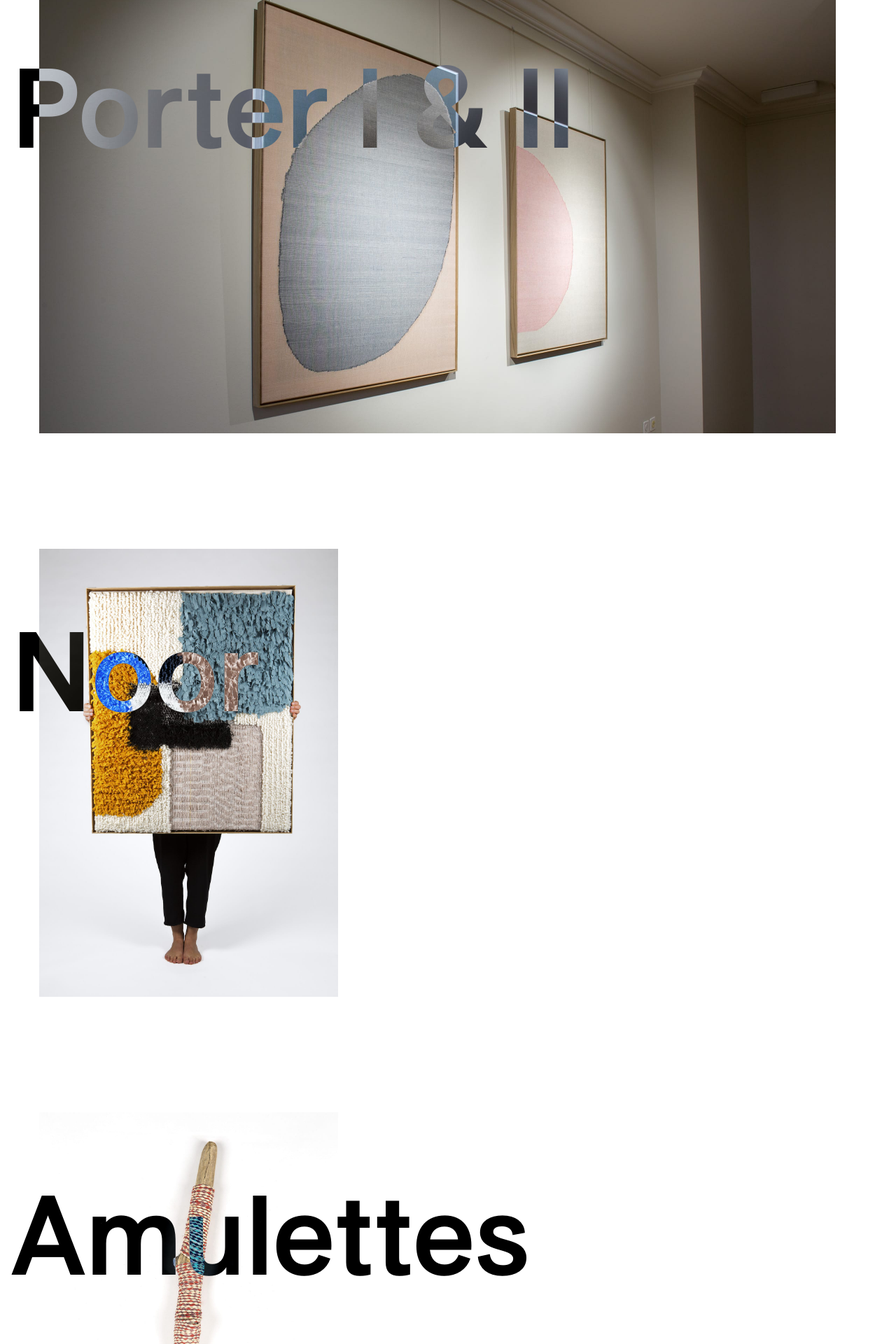
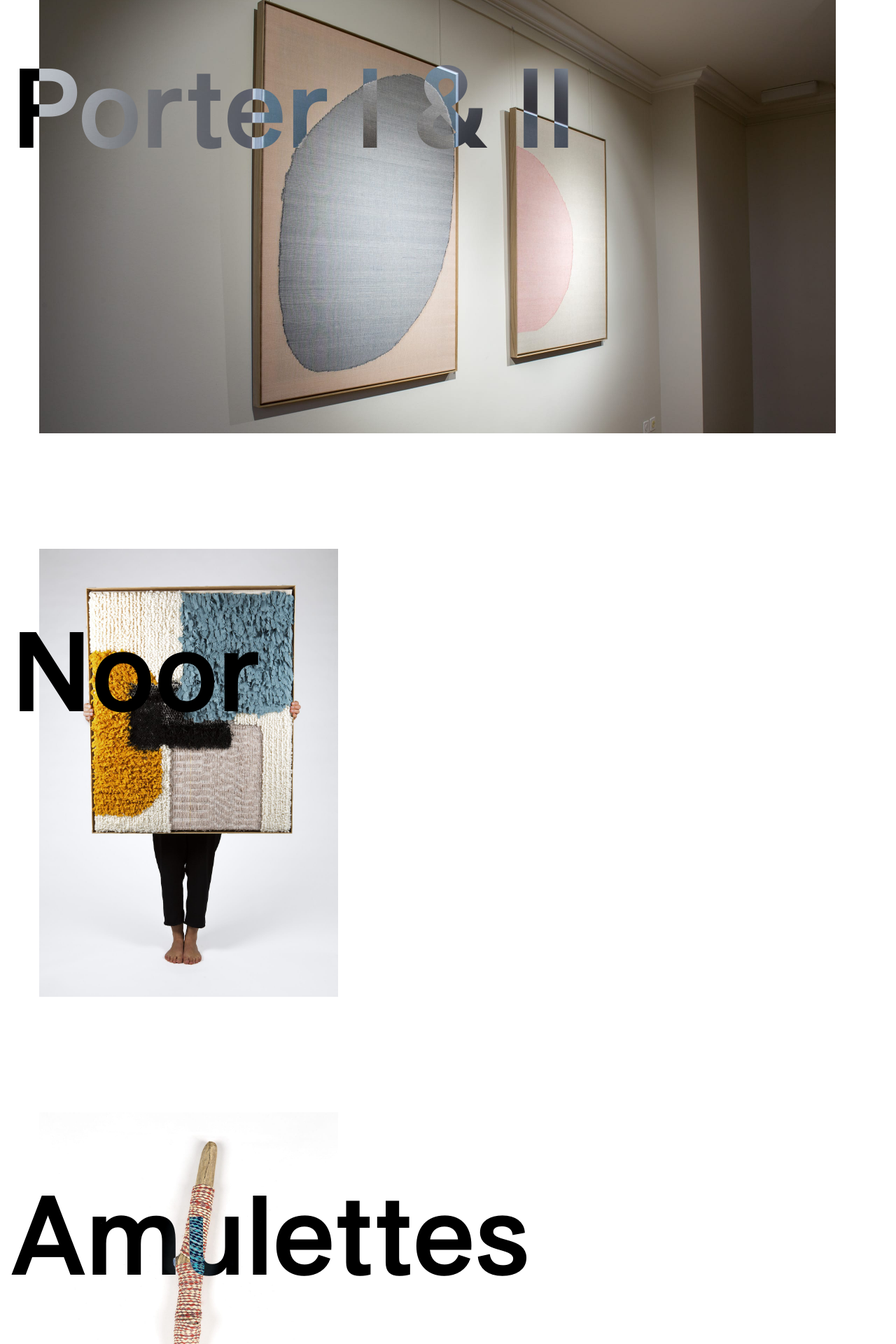
Before and after one commit to larucheio/vanessariera.ch, a Jekyll site: the page built from index.html, in a window 1280 px wide. Shown: the part 2517-4437 px from the top of the page at 70% size. Built offline with Jekyll 4.4.1, drawn with Linux system fonts in a browser that asks for light colours.

Commit message:
Remove blending mode utility

```diff
--- a/_sass/main.scss
+++ b/_sass/main.scss
@@ -55,6 +55,11 @@ p {
   mix-blend-mode: exclusion;
 }
 
+.work__title--no-blend {
+  color: $bodyColor;
+  mix-blend-mode: unset;
+}
+
 .work__image {
   max-width: 100%;
   max-height: 80vh;
--- a/index.html
+++ b/index.html
@@ -33,7 +33,7 @@ title: "Accueil"
 
 <section class="work">
   <a href="/noor/">
-    <h1 class="work__title">Noor</h1>
+    <h1 class="work__title work__title--no-blend">Noor</h1>
     <img src="/assets/img/noor/noor-1.jpg" alt="Noor" class="work__image" loading="lazy">
   </a>
 </section>
```
